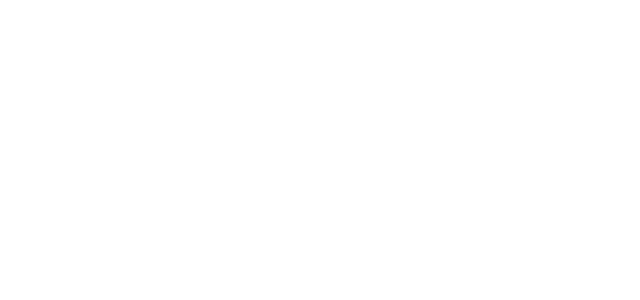
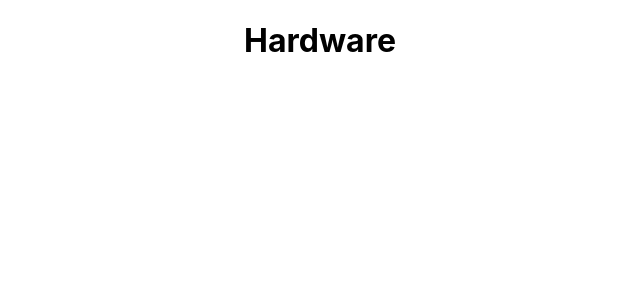
Before and after one commit to wishva8/Hardware-Management, a React (Create React App) app in the folder Releases/SourceCode/Frontend/app/: page / in a window 1280 px wide. Shown: the top 300 px of the page, without its empty margins (320-960 px from the left). Built offline with nearby package versions, Linux system fonts and the light colour scheme.

Commit message:
Page Folder Added

```diff
--- a/Releases/SourceCode/Frontend/app/src/Components/SideNav/SideNav.jsx
+++ b/Releases/SourceCode/Frontend/app/src/Components/SideNav/SideNav.jsx
@@ -5,7 +5,7 @@ import { imagePath } from '../../Services'
 export default function SideNav() {
   return (
     <div>
-      <h1></h1>
+      <h1>Hardware</h1>
     </div>
   )
 }
```
Also changed, not shown: Releases/SourceCode/Frontend/app/src/Pages/Driver/DriverCreate.jsx (added, +20 -0 lines), Releases/SourceCode/Frontend/app/src/Pages/Driver/DriverCreate.css (added).
